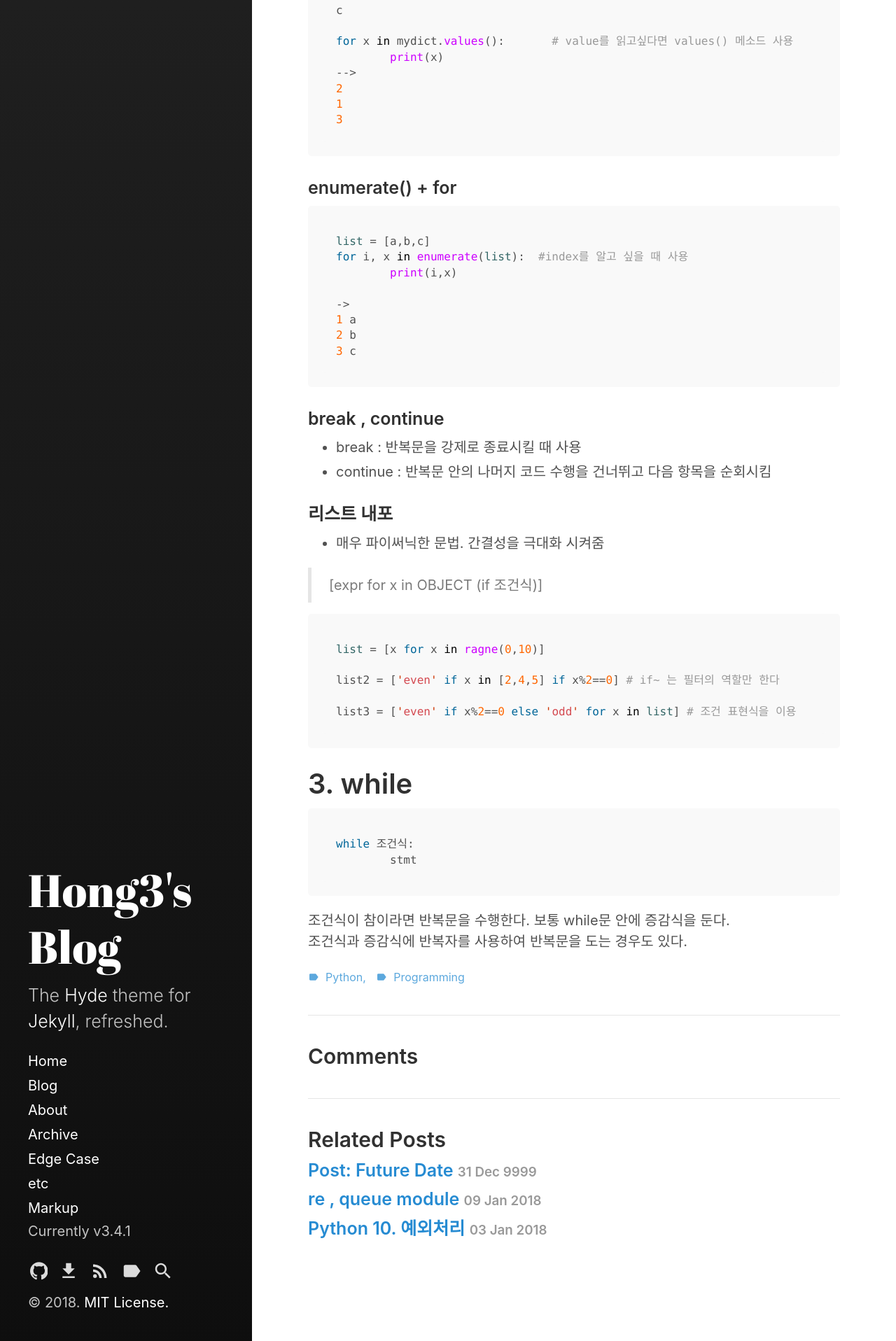
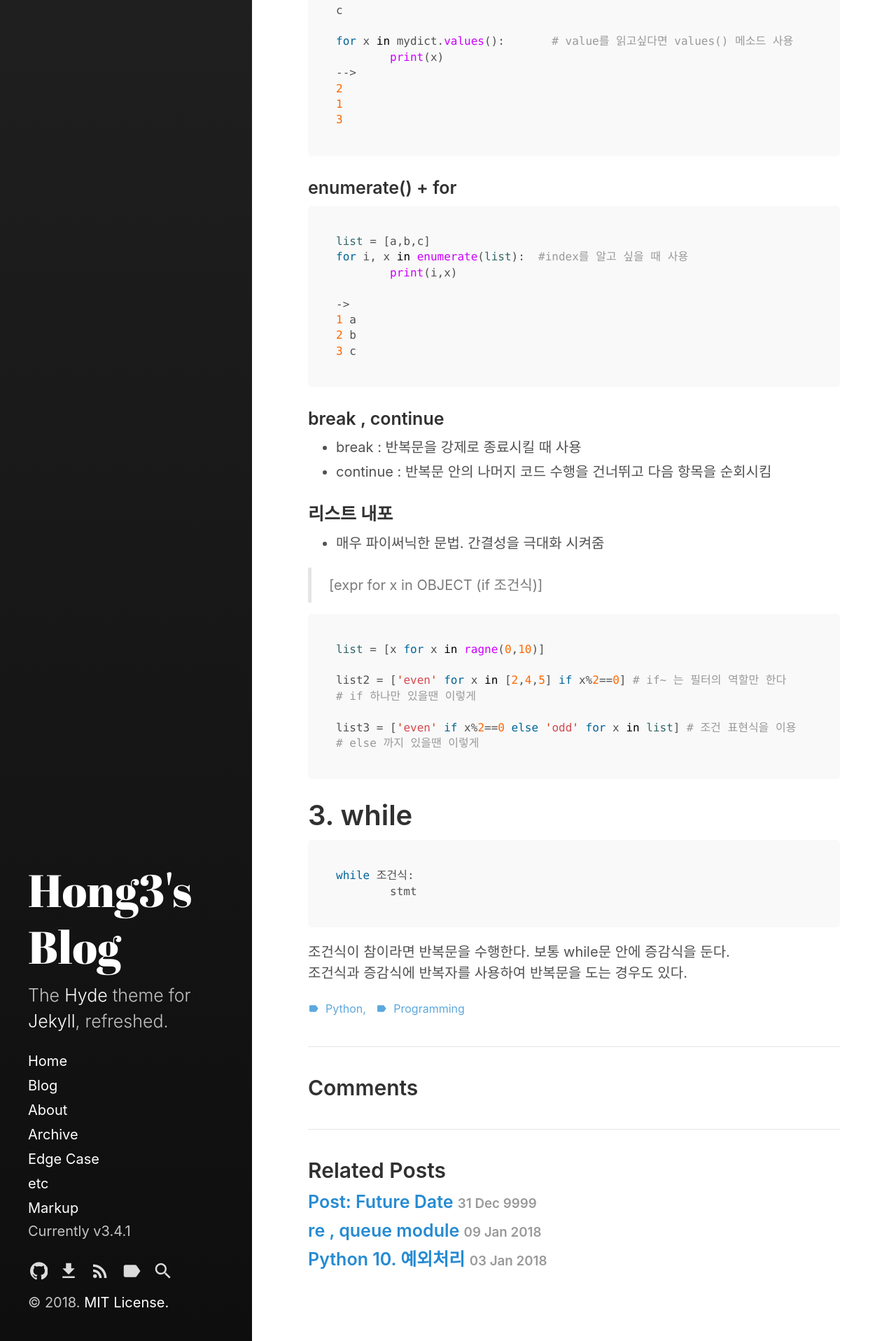
Before and after one commit to Hong3eee/Hong3eee.github.io, a Jekyll site: the page built from _posts/2017-12-19-python-5.md, in a window 1280 px wide. Shown: the part 2126-4042 px from the top of the page at 70% size. Built offline with Jekyll 4.4.1, drawn with Linux system fonts in a browser that asks for light colours; comment, search, counter and statistics services are not loaded.

Commit message:
error character fixed

````diff
--- a/_posts/2017-12-19-python-5.md
+++ b/_posts/2017-12-19-python-5.md
@@ -117,9 +117,11 @@ for i, x in enumerate(list):  #index를 알고 싶을 때 사용
 ```python
 list = [x for x in ragne(0,10)]
 
-list2 = ['even' if x in [2,4,5] if x%2==0] # if~ 는 필터의 역할만 한다
+list2 = ['even' for x in [2,4,5] if x%2==0] # if~ 는 필터의 역할만 한다
+# if 하나만 있을땐 이렇게
 
 list3 = ['even' if x%2==0 else 'odd' for x in list] # 조건 표현식을 이용
+# else 까지 있을땐 이렇게
 ```
 
 # 3. while
````
